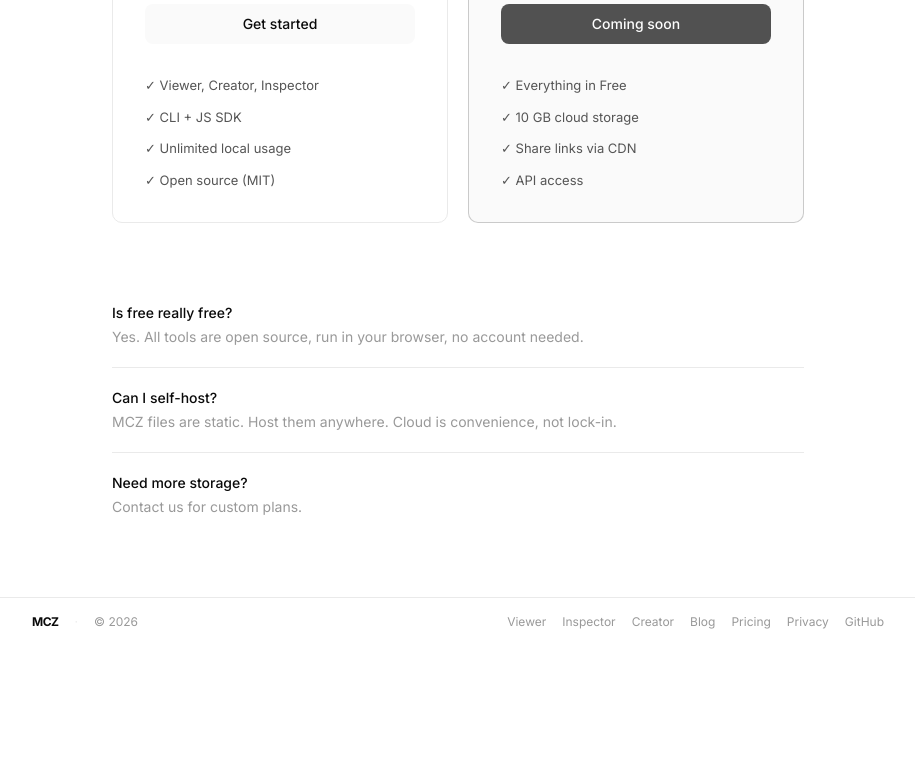
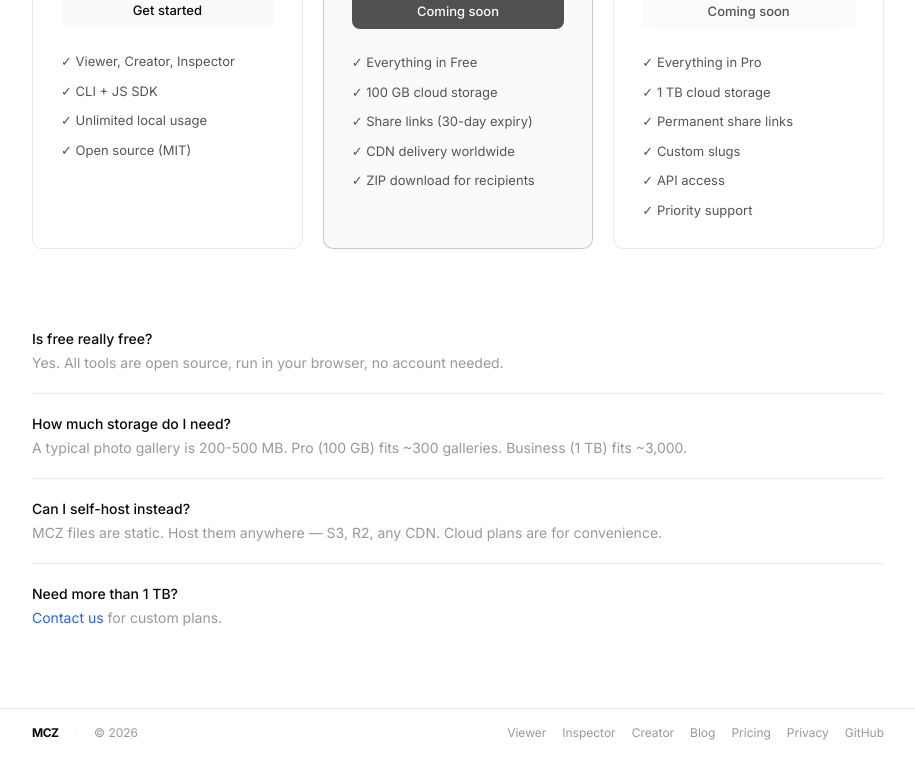
Before and after one commit to nghyane/mcz, an Astro site in the folder site/: page /pricing in a window 1280 px wide. Shown: the part 395-1152 px from the top of the page, without its empty margins (182-1097 px from the left). Before the commit the page ends 1041 px from the top, so only its background shows below. Built offline with nearby package versions, Linux system fonts and the light colour scheme; Astro itself is replaced by a stand-in of ours.

Commit message:
fix: SEO - robots.txt, OG image, Twitter card, FAQPage schema, pricing tiers
- robots.txt: sitemap URL → mcz.pages.dev
- OG image: 1200x630 dark branded PNG with streaming bars
- Twitter card: summary → summary_large_image
- og:image + twitter:image on all pages
- Pricing: FAQPage JSON-LD schema
- Pricing: 3 tiers - Free / Pro  100GB / Business 5 1TB
- Blog index: verified all 8 posts listed

Amp-Thread-ID: https://ampcode.com/threads/T-019d16de-bb91-77b3-9ff2-b7b0a91da8b9

```diff
--- a/site/public/robots.txt
+++ b/site/public/robots.txt
@@ -1,4 +1,4 @@
 User-agent: *
 Allow: /
 
-Sitemap: https://nghyane.github.io/mcz/sitemap-index.xml
+Sitemap: https://mcz.pages.dev/sitemap-index.xml
--- a/site/src/layouts/Base.astro
+++ b/site/src/layouts/Base.astro
@@ -23,9 +23,13 @@ const canonicalUrl = canonical || new URL(Astro.url.pathname, Astro.site!).href;
   <meta property="og:description" content={description}>
   <meta property="og:url" content={canonicalUrl}>
   <meta property="og:site_name" content="MCZ">
-  <meta name="twitter:card" content="summary">
+  <meta property="og:image" content={new URL('/og.png', Astro.site!).href}>
+  <meta property="og:image:width" content="1200">
+  <meta property="og:image:height" content="630">
+  <meta name="twitter:card" content="summary_large_image">
   <meta name="twitter:title" content={title}>
   <meta name="twitter:description" content={description}>
+  <meta name="twitter:image" content={new URL('/og.png', Astro.site!).href}>
   <link href="https://fonts.googleapis.com/css2?family=Instrument+Serif:ital@0;1&family=Inter:wght@400;500;600;700&family=JetBrains+Mono:wght@400;500&display=swap" rel="stylesheet">
   <slot name="head" />
 </head>
--- a/site/src/pages/pricing/index.astro
+++ b/site/src/pages/pricing/index.astro
@@ -4,17 +4,26 @@ import Base from "../../layouts/Base.astro";
 ---
 
 <Base title="Pricing — MCZ" description="Free tools, affordable cloud sharing.">
-  <section class="mx-auto max-w-2xl px-6 py-20">
+  <script type="application/ld+json" set:html={JSON.stringify({
+    "@context": "https://schema.org",
+    "@type": "FAQPage",
+    "mainEntity": [
+      { "@type": "Question", "name": "Is MCZ free?", "acceptedAnswer": { "@type": "Answer", "text": "Yes. All tools are open source, run in your browser, no account needed." }},
+      { "@type": "Question", "name": "How much storage do I need?", "acceptedAnswer": { "@type": "Answer", "text": "A typical photo gallery is 200-500 MB. Pro (100 GB) fits ~300 galleries. Business (1 TB) fits ~3,000." }},
+      { "@type": "Question", "name": "Can I self-host MCZ files?", "acceptedAnswer": { "@type": "Answer", "text": "Yes. MCZ files are static assets. Host them anywhere — S3, R2, any CDN. Cloud plans are for convenience." }},
+    ]
+  })} />
+  <section class="mx-auto max-w-3xl px-6 py-20">
     <h1 class="font-serif text-[36px] font-normal text-fg text-center mb-3">Pricing</h1>
     <p class="text-sm text-fg3 text-center mb-14">Free forever. Cloud when you need it.</p>
 
-    <div class="grid grid-cols-2 gap-5 max-[640px]:grid-cols-1">
+    <div class="grid grid-cols-3 gap-5 max-[768px]:grid-cols-1">
       <!-- Free -->
-      <div class="rounded-[10px] border border-border p-8">
+      <div class="rounded-[10px] border border-border p-7">
         <p class="text-sm font-medium text-fg mb-1">Free</p>
-        <p class="text-[40px] font-bold text-fg leading-none mb-6">$0</p>
-        <a href="/creator/" class="block h-10 text-center leading-10 text-sm font-medium text-fg bg-bg-sub rounded-lg no-underline transition-colors hover:bg-border mb-8">Get started</a>
-        <ul class="text-[13px] text-fg2 flex flex-col gap-3">
+        <p class="text-[36px] font-bold text-fg leading-none mb-5">$0</p>
+        <a href="/creator/" class="block h-9 text-center leading-9 text-[13px] font-medium text-fg bg-bg-sub rounded-lg no-underline transition-colors hover:bg-border mb-6">Get started</a>
+        <ul class="text-[13px] text-fg2 flex flex-col gap-2.5">
           <li>✓ Viewer, Creator, Inspector</li>
           <li>✓ CLI + JS SDK</li>
           <li>✓ Unlimited local usage</li>
@@ -22,16 +31,32 @@ import Base from "../../layouts/Base.astro";
         </ul>
       </div>
 
-      <!-- Cloud -->
-      <div class="rounded-[10px] border border-fg/20 p-8 bg-bg-sub">
-        <p class="text-sm font-medium text-fg mb-1">Cloud</p>
-        <p class="text-[40px] font-bold text-fg leading-none mb-6">$3<span class="text-base font-normal text-fg3">/mo</span></p>
-        <span class="block h-10 text-center leading-10 text-sm font-medium text-white bg-fg rounded-lg cursor-not-allowed opacity-70 mb-8">Coming soon</span>
-        <ul class="text-[13px] text-fg2 flex flex-col gap-3">
+      <!-- Pro -->
+      <div class="rounded-[10px] border border-fg/20 bg-bg-sub p-7">
+        <p class="text-sm font-medium text-fg mb-1">Pro</p>
+        <p class="text-[36px] font-bold text-fg leading-none mb-5">$5<span class="text-base font-normal text-fg3">/mo</span></p>
+        <span class="block h-9 text-center leading-9 text-[13px] font-medium text-white bg-fg rounded-lg cursor-not-allowed opacity-70 mb-6">Coming soon</span>
+        <ul class="text-[13px] text-fg2 flex flex-col gap-2.5">
           <li>✓ Everything in Free</li>
-          <li>✓ 10 GB cloud storage</li>
-          <li>✓ Share links via CDN</li>
+          <li>✓ 100 GB cloud storage</li>
+          <li>✓ Share links (30-day expiry)</li>
+          <li>✓ CDN delivery worldwide</li>
+          <li>✓ ZIP download for recipients</li>
+        </ul>
+      </div>
+
+      <!-- Business -->
+      <div class="rounded-[10px] border border-border p-7">
+        <p class="text-sm font-medium text-fg mb-1">Business</p>
+        <p class="text-[36px] font-bold text-fg leading-none mb-5">$15<span class="text-base font-normal text-fg3">/mo</span></p>
+        <span class="block h-9 text-center leading-9 text-[13px] font-medium text-fg bg-bg-sub rounded-lg cursor-not-allowed opacity-70 mb-6">Coming soon</span>
+        <ul class="text-[13px] text-fg2 flex flex-col gap-2.5">
+          <li>✓ Everything in Pro</li>
+          <li>✓ 1 TB cloud storage</li>
+          <li>✓ Permanent share links</li>
+          <li>✓ Custom slugs</li>
           <li>✓ API access</li>
+          <li>✓ Priority support</li>
         </ul>
       </div>
     </div>
@@ -43,12 +68,16 @@ import Base from "../../layouts/Base.astro";
         <p class="text-fg3">Yes. All tools are open source, run in your browser, no account needed.</p>
       </div>
       <div class="border-b border-border pb-5">
-        <h3 class="font-medium text-fg mb-1">Can I self-host?</h3>
-        <p class="text-fg3">MCZ files are static. Host them anywhere. Cloud is convenience, not lock-in.</p>
+        <h3 class="font-medium text-fg mb-1">How much storage do I need?</h3>
+        <p class="text-fg3">A typical photo gallery is 200-500 MB. Pro (100 GB) fits ~300 galleries. Business (1 TB) fits ~3,000.</p>
+      </div>
+      <div class="border-b border-border pb-5">
+        <h3 class="font-medium text-fg mb-1">Can I self-host instead?</h3>
+        <p class="text-fg3">MCZ files are static. Host them anywhere — S3, R2, any CDN. Cloud plans are for convenience.</p>
       </div>
       <div>
-        <h3 class="font-medium text-fg mb-1">Need more storage?</h3>
-        <p class="text-fg3">Contact us for custom plans.</p>
+        <h3 class="font-medium text-fg mb-1">Need more than 1 TB?</h3>
+        <p class="text-fg3"><a href="/contact/" class="text-accent no-underline hover:underline">Contact us</a> for custom plans.</p>
       </div>
     </div>
   </section>
```
Also changed, not shown: site/public/og.png (added).
